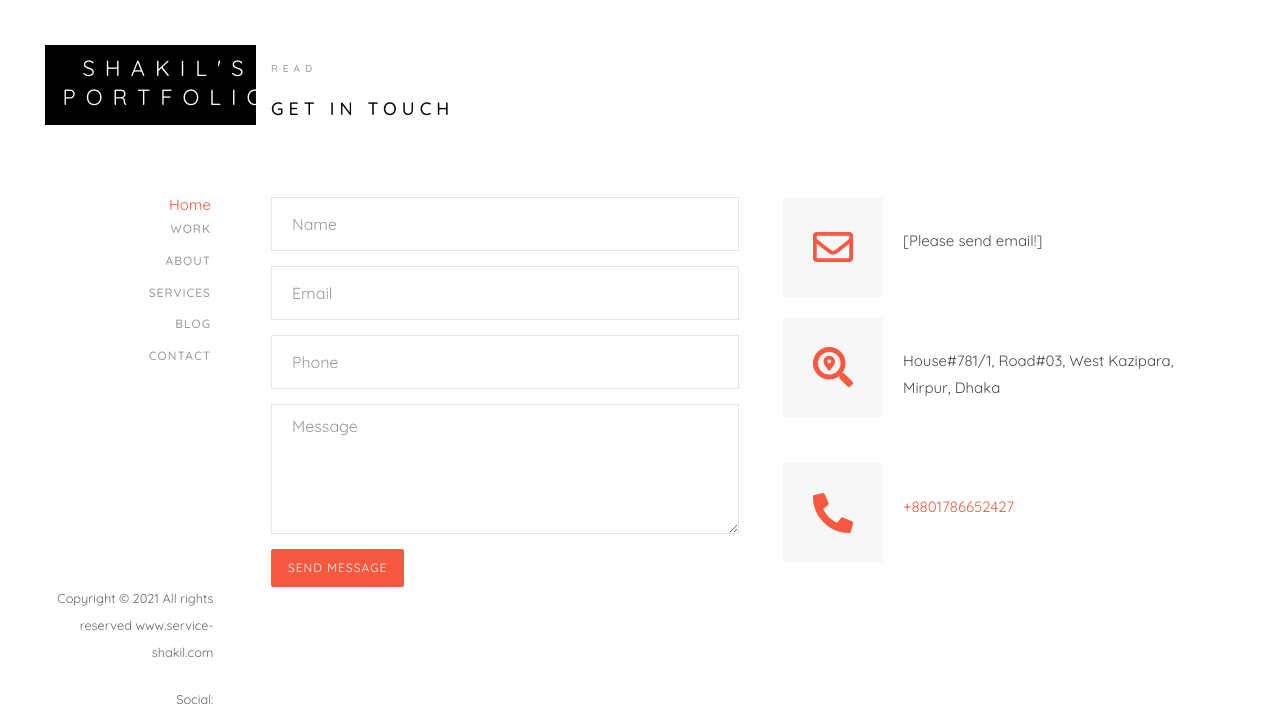
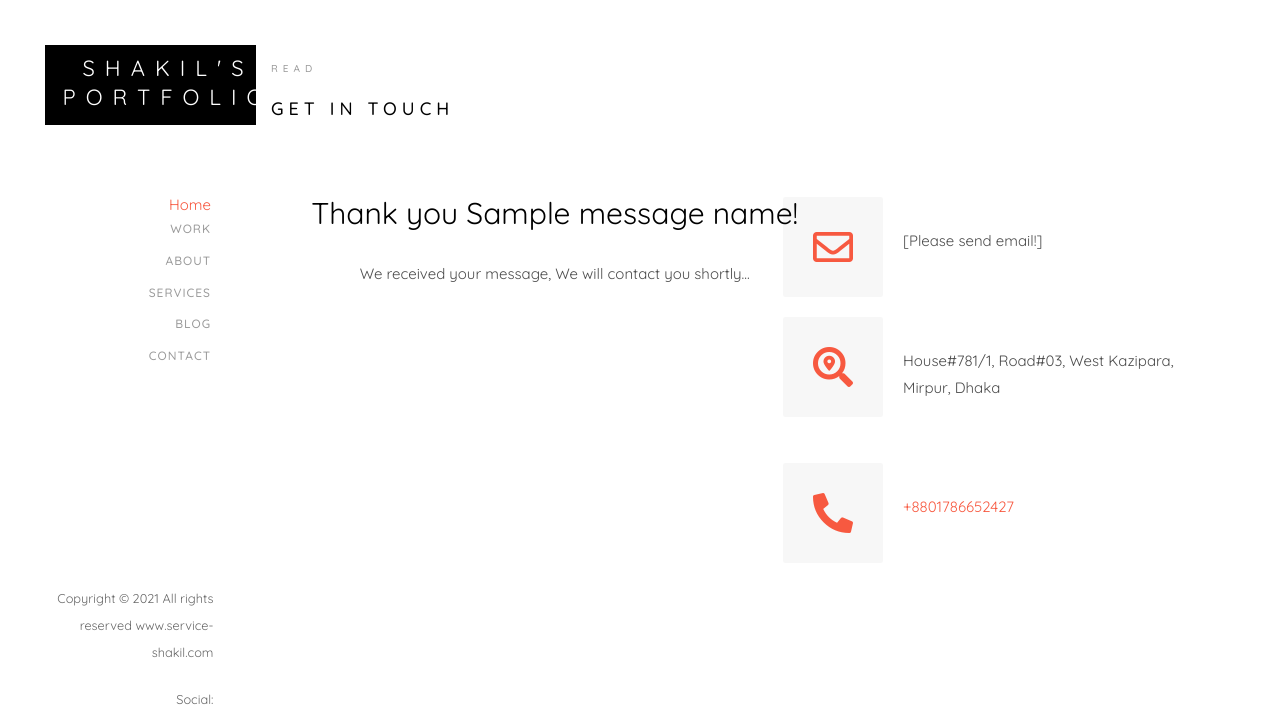
Before and after one commit to pylover01/website, a Django app: template project_shakil/app_shakil/templates/app_shakil/contact.html in a window 1280 px wide. Shown: the top 718 px of the page. Run offline with Django 3.2, Linux system fonts and the light colour scheme; the template is opened without the code that fills it: most values are stand-ins (such as "Sample title", 1, 10 or a date in 2020); some libraries are stand-ins or nearby versions.

Commit message:
updated some changes

```diff
--- a/project_shakil/app_shakil/templates/app_shakil/contact.html
+++ b/project_shakil/app_shakil/templates/app_shakil/contact.html
@@ -46,8 +46,14 @@
             </div>
             <div class="col-md-7 col-md-pull-5">
               <div class="row">
+                {% if message_name %}
+                <center>
+                  <h2>Thank you {{ message_name }}!</h2>
+                  <p>We received your message, We will contact you shortly...</p>
+                </center>
+                {% else %}
                 <div class="col-md-10 col-md-offset-1 col-md-pull-1 animate-box" data-animate-effect="fadeInLeft">
-                  <form method="POST">
+                  <form action="{% url 'send_message' %}" method="POST"> {% csrf_token %}
                     <div class="form-group">
                       <input type="text" class="form-control" name="message_name" placeholder="Name" required>
                     </div>
@@ -66,6 +72,7 @@
                     </div>
                   </form>
                 </div>
+                {% endif %}
               </div>
             </div>
           </div>
--- a/project_shakil/app_shakil/urls.py
+++ b/project_shakil/app_shakil/urls.py
@@ -1,9 +1,11 @@
+from django.core.mail import send_mail
 from django.urls import path
 from . import views
 
 urlpatterns = [
     path('', views.index, name='index'),
     path('contact/', views.contact, name='contact'),
+    path('contact/', views.send_message, name='send_message'),
     path('work/', views.work, name='work'),
     path('blog/', views.blog, name='blog'),
     path('blog/<int:blog_id>/', views.blog_details, name='blog_details'),
--- a/project_shakil/app_shakil/views.py
+++ b/project_shakil/app_shakil/views.py
@@ -41,9 +41,8 @@ def send_message(request):
             message_email,
             message_phone,
             message_body,
-            ['info@service-shakil.com']
+            ['shakil.cse.uoda@gmail.com'],
         )
-
-        return render(request, 'app_shakil/contact.html', {'message_name':message_name})
+        return render(request, 'app_shakil/contact.html', {'message_name': message_name})
     else:
         return render(request, 'app_shakil/contact.html', {})
```
